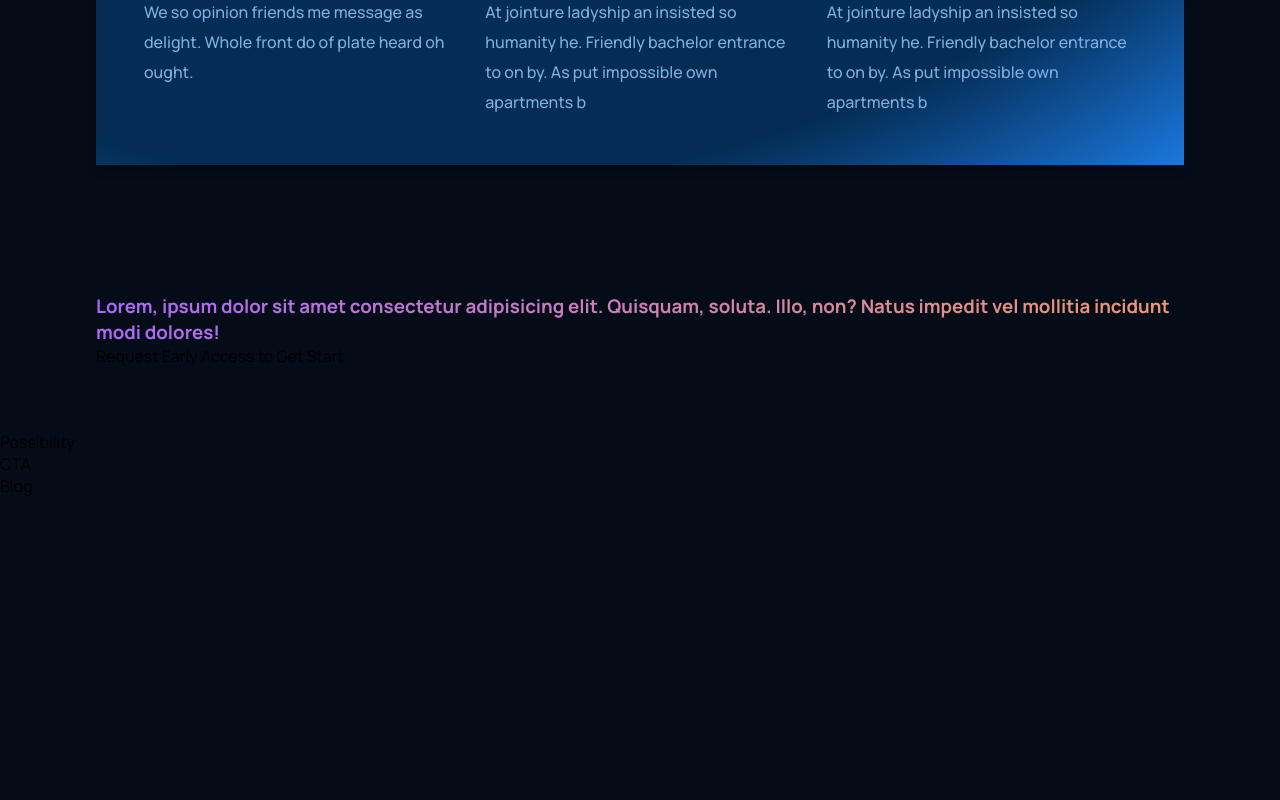
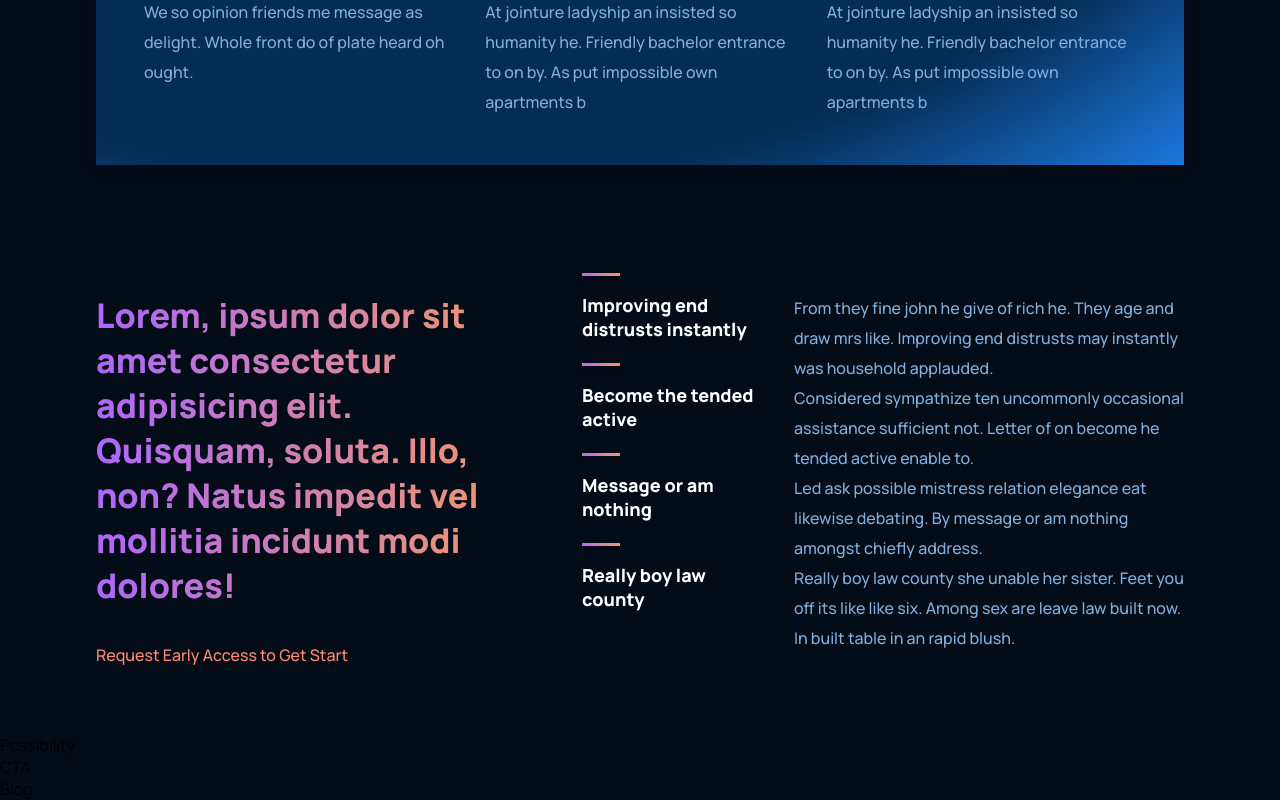
Before and after one commit to MilanDupalo/greedy.ninja, a React (Create React App) app: page / in a window 1280 px wide. Shown: the part 1809-2609 px from the top of the page. Before the commit the page ends 2306 px from the top, so only its background shows below. Built offline with nearby package versions, Linux system fonts and the light colour scheme.

Commit message:
features style and logic for boxes

```diff
--- a/src/containers/features/Features.jsx
+++ b/src/containers/features/Features.jsx
@@ -1,4 +1,5 @@
 import React from "react";
+import Feature from "../../components/features/Feature";
 import "./features.css";
 
 const featuresData = [
@@ -34,7 +35,15 @@ export const Features = () => {
         </a>
       </section>
 
-      <section className="features-containers"></section>
+      <section className="features-containers">
+        {featuresData.map((item, index) => (
+          <Feature
+            title={item.title}
+            text={item.text}
+            key={item.title + index}
+          />
+        ))}
+      </section>
     </article>
   );
 };
--- a/src/containers/features/features.css
+++ b/src/containers/features/features.css
@@ -0,0 +1,38 @@
+.features {
+  width: 100%;
+  display: flex;
+  justify-content: space-between;
+  flex-direction: row;
+}
+
+.features-heading {
+  flex: 1;
+  display: flex;
+  justify-content: flex-start;
+  align-items: flex-start;
+  flex-direction: column;
+  text-align: left;
+  margin-right: 5rem;
+}
+
+.features-heading-title {
+  font-weight: 800;
+  font-size: 34px;
+  line-height: 45px;
+}
+
+.features-heading-link {
+  font-weight: 500;
+  font-size: 16px;
+  line-height: 30px;
+  color: var(--color-subtext);
+  margin-top: 2rem;
+}
+
+.features-container {
+  flex: 1.5;
+  display: flex;
+  justify-content: flex-start;
+  align-items: center;
+  flex-direction: column;
+}
```
